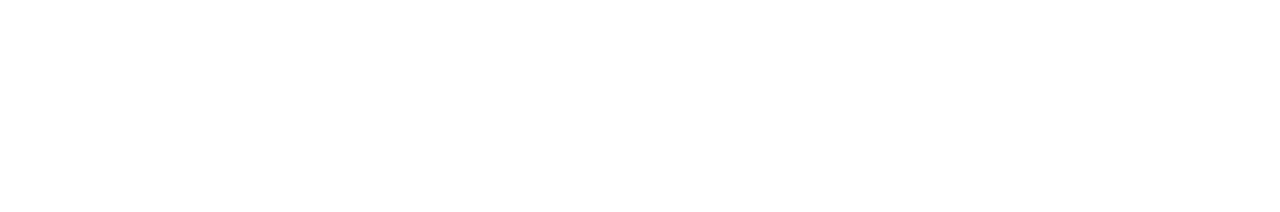
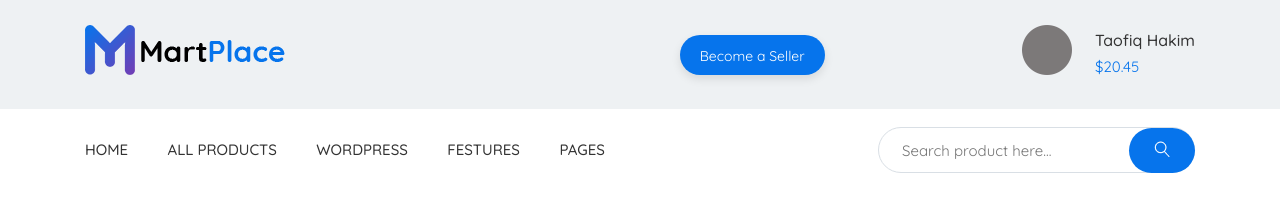
Before and after one commit to darkTeiman/markplace, a website: page app/index.html in a window 1280 px wide. Drawn offline with nearby package versions, Linux system fonts and the light colour scheme; files that its build step writes are made by us from their sources.

Commit message:
added header

```diff
--- a/app/index.html
+++ b/app/index.html
@@ -1,20 +1,82 @@
 <!DOCTYPE html>
 <html lang="en">
   <head>
-  <meta charset="UTF-8">
-  <meta name="viewport" content="width=device-width, initial-scale=1.0">
-  <meta http-equiv="X-UA-Compatible" content="ie=edge">
+    <meta charset="UTF-8" />
+    <meta name="viewport" content="width=device-width, initial-scale=1.0" />
+    <meta http-equiv="X-UA-Compatible" content="ie=edge" />
     <title>MarkPlace</title>
-  <link href="https://fonts.googleapis.com/css?family=Quicksand:400,500,700&display=swap" rel="stylesheet">
-  <link rel="stylesheet" href="css/libs.min.css">
-  <link rel="stylesheet" href="css/style.min.css">
+    <link
+      href="https://fonts.googleapis.com/css?family=Quicksand:400,500,700&display=swap"
+      rel="stylesheet"
+    />
+    <link rel="stylesheet" href="css/libs.min.css" />
+    <link rel="stylesheet" href="css/style.min.css" />
   </head>
   <body>
+    <header class="header">
+      <div class="header__top">
+        <div class="container">
+          <div class="header__top-inner">
+            <div class="logo">
+              <a href="#">
+                <img src="images/Logo.png" alt="" />
+              </a>
+            </div>
+            <div class="header__box">
+              <div class="notification"></div>
+              <div class="email"></div>
+              <div class="bascet"></div>
+            </div>
+              <div class="header__box__btn">
+                <a href="#">
+                  Become a Seller
+                </a>
+              </div>
+              <div class="header__info">
 
+                <a href="#" class="avatar">
+                  <img src="images/content/avatar.png" alt="" />
+                </a>
+                <div class="header__info-inner">
+                <span class="header__info-title">
+                  Taofiq Hakim
+                </span>
+                <span class="header__info-price">
+                  $20.45
+                </span>
+              </div>
+            </div>
+            </div>
+          </div>
+          </div>
+        </div>
+      </div>
 
+      <div class="header__menu">
+        <div class="container">
+          <div class="header__inner">
+          <nav class="menu">
+            <ul class="menu__list">
+              <li><a href="#">HOME</a></li>
+              <li><a href="#">all products </a></li>
+              <li><a href="#">wordpress</a></li>
+              <li><a href="#">festures</a></li>
+              <li><a href="#">Pages</a></li>
+            </ul>
+          </nav>
 
-
-
+          <div class="header__menu-search">
+            <form action="">
+              <input type="text" placeholder="Search product here..."  required>
+              <button type="submit">
+                <img src="images/icons/search.png" alt="">
+              </button>
+            </form>
+          </div>
+        </div>
+      </div>
+    </div>
+    </header>
 
     <script src="https://ajax.googleapis.com/ajax/libs/jquery/3.4.1/jquery.min.js"></script>
     <script src="js/libs.js"></script>
--- a/app/scss/_global.scss
+++ b/app/scss/_global.scss
@@ -18,6 +18,12 @@ li{
   padding: 0;
   list-style: none;
 }
+body{
+  font-family: 'Quicksand', sans-serif;
+  font-weight: 400;
+  font-size: 16px;
+  line-height: 30px;
+}
 .container{
   max-width: 1140px;
   padding: 0px 15px;
--- a/app/scss/_vars.scss
+++ b/app/scss/_vars.scss
@@ -1 +1,2 @@
 $btn:#0674ec;
+$bg:#eef1f3;
--- a/app/scss/style.scss
+++ b/app/scss/style.scss
@@ -1,2 +1,106 @@
 @import 'global';
 @import 'vars';
+
+// strat header
+.header__top {
+ padding: 25px 0px;
+background-color: $bg;
+&-inner{
+  display: flex;
+  justify-content: space-between;
+  align-items: center;
+}
+}
+.header__box__btn{
+  padding: 5px 20px;
+  background-color: $btn;
+  border-radius: 25px;
+  box-shadow: 0px 4px 10px 0px rgba(0, 0, 0, 0.1);
+  a{
+    color:#fff;
+    font-size: 14px;
+    line-height: 28px;
+  }
+
+}
+.header__info{
+  display: flex;
+  justify-content: space-between;
+  align-items: center;
+  &-inner{
+    margin-left: 23px;
+  }
+  &-title{
+    display: block;
+    font-size: 16px;
+    line-height: 22px;
+    font-weight: 500;
+    color:#333333;
+  }
+  &-price{
+    font-size: 15px;
+    line-height: 22px;
+    color:$btn;
+  }
+}
+.header__inner{
+  display: flex;
+  justify-content: space-between;
+  align-items: center;
+}
+.menu{
+  display: flex;
+  justify-content: space-between;
+  align-items: center;
+  height: 80px;
+}
+
+.menu__list{
+  li{
+    display: inline-block;
+    &+li{
+      margin-left: 35px;
+    }
+  }
+  a{
+    font-size: 15px;
+    line-height: 42px;
+    font-weight: 500;
+    color:#333333;
+    text-transform: uppercase;
+  }
+}
+
+.header__menu-search{
+  max-width: 363px;
+  padding: 18px 0px;
+  position: relative;
+  input{
+    display: block;
+    width: 100%;
+    border-radius: 28px;
+    height: 46px;
+    border:1px solid #d9dfe5;
+    font-size: 15px;
+    line-height: 30px;
+    color:#898f96;
+    padding-left: 23px;
+    padding-right: 123px;
+    outline: none;
+
+  }
+
+  button{
+    position: absolute;
+    border:none;
+    border-radius: 25px;
+    padding: 13px 25px;
+    background-color: $btn;
+    top: 19px;
+    right: 0;
+    cursor: pointer;
+ }
+}
+
+
+//end header
```
Also changed, not shown: app/images/content/avatar.jpg (added), app/images/content/avatar.png (added), app/images/icons/search.png (added). Lines whose indentation alone changed are shown as unchanged.
